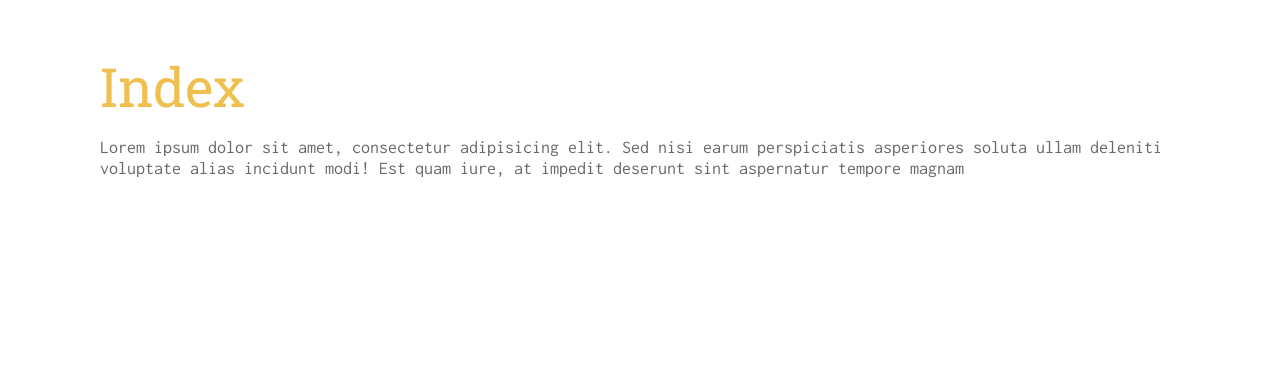
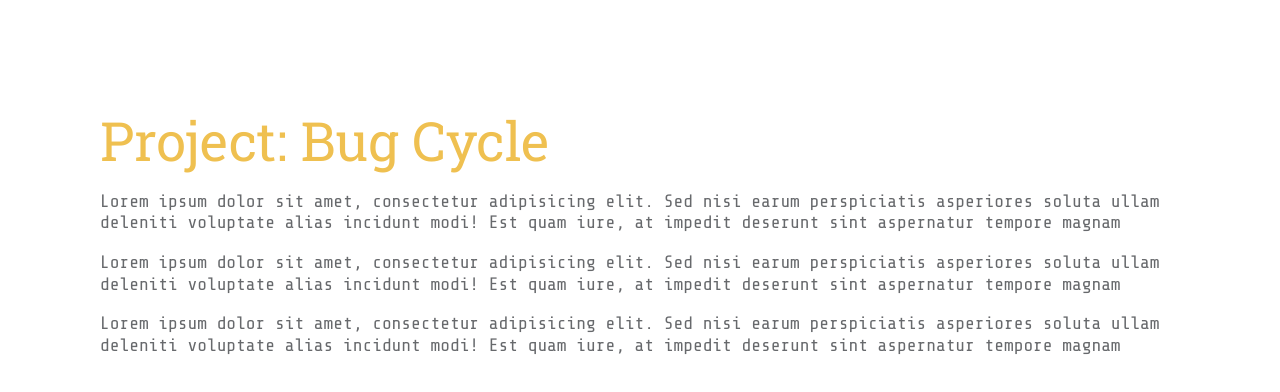
Before and after one commit to RoryDuncan/bugcycle, a Next.js app: page / in a window 1280 px wide. Shown: the top 392 px of the page. Built offline with nearby package versions, Linux system fonts and the light colour scheme.

Commit message:
Add navigation bar

```diff
--- /dev/null
+++ b/components/layout/Header.js
@@ -0,0 +1,54 @@
+import React from "react"
+import Link from "next/link"
+import {theme} from "../../design/theme"
+
+const Header = (props) => (
+  <header>
+    <div className="navigator">
+      <div className="title">{props.title}</div>
+      <ul>
+        <li>
+          <Link href="/">
+            <a>List</a>
+          </Link>
+        </li>
+      </ul>
+    </div>
+    <style jsx>{`
+
+    .title {
+      text-align: center;
+    }
+
+    header {
+      position: fixed;
+      top: 0;
+      left: 0;
+      bottom: 0;
+      padding: 1rem 1rem;
+      background-color: ${theme.navigator.background};
+      color: ${theme.navigator.color};
+      width: 18rem;
+
+    }
+
+    .navigator {
+      display: flex;
+      flex-direction: column;
+      align-content: space-between;
+      justify-content: space-between;
+    }
+
+    ul {
+      padding: 0 0;
+      margin: 1rem 0;
+      list-style: none;
+
+    }
+
+    `}</style>
+  </header>
+)
+
+
+export default Header;
--- a/components/layout/Layout.js
+++ b/components/layout/Layout.js
@@ -1,15 +1,19 @@
-
+import React from "react"
+import Link from "next/link"
+import Header from "./Header"
 
 const Layout = (props) => (
-  <div className="container">
-    {props.children}
+  <div>
+    { props.isAuthenticated ? <Header title="Bug Cycle"></Header> : null}
+    <div className="container">
+      <content>{props.children}</content>
+    </div>
     <style jsx>{`
 
-    .container {
-      width: 60rem;
-      padding: 1rem 1rem;
-      margin: 2rem auto;
-    }
+      content {
+        display: block;
+        padding-top: 6rem;
+      }
 
     `}</style>
   </div>
--- a/design/theme.js
+++ b/design/theme.js
@@ -4,22 +4,28 @@ export const colors = {
   tango: "#e2492f",
   mimosa: "#efc050",
   turquoise: "#33b4b0",
-  vanilla: "#ffeac7",
   gray: "#f2f2f2",
+  midGray: "#A2ABB5",
   agate: "#b4b5aa",
   shale: "#67696c",
 }
 
 export const theme = {
+
   body: colors.shale,
   background: colors.white,
   headings: colors.mimosa,
+
+  navigator: {
+    background: colors.gray,
+    color: colors.shale,
+  },
 }
 
 
 // this could be more robust, but tmw right now
 const families = [
-  "Inconsolata",
+  "Share Tech Mono",
   "Roboto Slab",
 ];
 
--- a/pages/_document.js
+++ b/pages/_document.js
@@ -60,6 +60,12 @@ export default class MyDocument extends Document {
               color: #A74F2D;
               text-decoration: none;
             }
+
+            .container {
+              width: 60rem;
+              margin: auto auto;
+            }
+
           `}
           </style>
         </Head>
--- a/pages/index.js
+++ b/pages/index.js
@@ -5,10 +5,10 @@ import Layout from '../components/layout/Layout'
 export default () => (
   <div>
     <Layout>
-      <h1>Index</h1>
-      <p>
-        Lorem ipsum dolor sit amet, consectetur adipisicing elit. Sed nisi earum perspiciatis asperiores soluta ullam deleniti voluptate alias incidunt modi! Est quam iure, at impedit deserunt sint aspernatur tempore magnam
-      </p>
+      <h1>Project: Bug Cycle</h1>
+      <p>Lorem ipsum dolor sit amet, consectetur adipisicing elit. Sed nisi earum perspiciatis asperiores soluta ullam deleniti voluptate alias incidunt modi! Est quam iure, at impedit deserunt sint aspernatur tempore magnam</p>
+      <p>Lorem ipsum dolor sit amet, consectetur adipisicing elit. Sed nisi earum perspiciatis asperiores soluta ullam deleniti voluptate alias incidunt modi! Est quam iure, at impedit deserunt sint aspernatur tempore magnam</p>
+      <p>Lorem ipsum dolor sit amet, consectetur adipisicing elit. Sed nisi earum perspiciatis asperiores soluta ullam deleniti voluptate alias incidunt modi! Est quam iure, at impedit deserunt sint aspernatur tempore magnam</p>
     </Layout>
   </div>
 )
```
